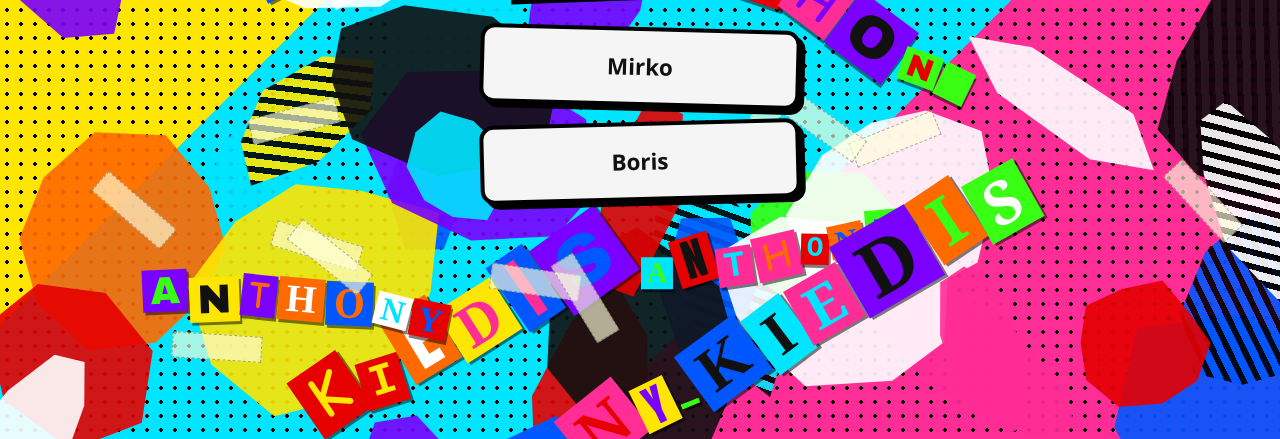
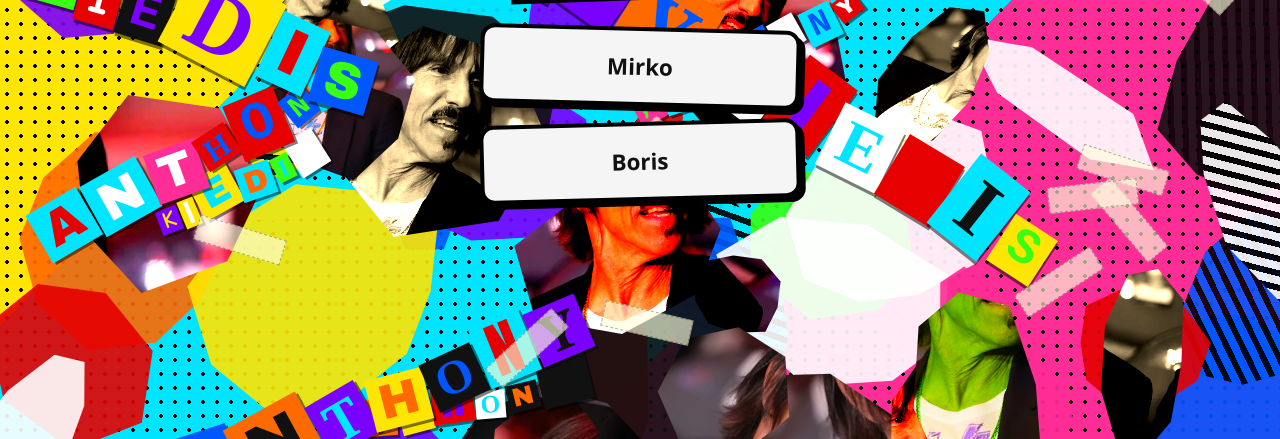
Before and after one commit to BomJacques/Birthday, a plain HTML site: page index.html in a window 1280 px wide. Shown: the part 361-800 px from the top of the page. Drawn offline with Linux system fonts and the light colour scheme.

Commit message:
Cut supplied photo into collage background
Co-Authored-By: Claude Sonnet 5.5 <noreply@anthropic.com>
Claude-Session: https://claude.ai/code/session_01DwZq1gevmvDJnMeXNxbSvh

```diff
--- a/index.html
+++ b/index.html
@@ -95,6 +95,17 @@
     });
     host.appendChild(row);
   }
+
+  // photo scraps cut from the supplied image
+  for (var q = 0; q < 22; q++) {
+    var ph = document.createElement('div'); ph.className = 'p';
+    var pw = 90 + r() * 180, phh = 90 + r() * 180, z = 1.2 + r() * 2.2;
+    ph.style.cssText = 'left:' + (r() * W - 40) + 'px;top:' + (r() * H - 40) + 'px;width:' + pw + 'px;height:' + phh + 'px;' +
+      'background-image:url(photo.webp);background-size:' + (pw * z) + 'px auto;background-position:' + (r() * 100) + '% ' + (r() * 100) + '%;' +
+      'transform:rotate(' + (r() * 80 - 40) + 'deg);clip-path:' + poly() + ';' +
+      'filter:' + pick(['contrast(1.6) saturate(2.5)','grayscale(1) contrast(1.8)','hue-rotate(' + Math.floor(r()*360) + 'deg) saturate(3)','none','sepia(1) contrast(1.4)']) + ';';
+    host.appendChild(ph);
+  }
   var names = ['ANTHONY','KIEDIS','ANTHONY KIEDIS','ANTHONY'];
   for (var j = 0; j < 9; j++) {
     ransom(pick(names), r() * W * .6 - 40, r() * H, 28 + r() * 40, r() * 60 - 30);
```
Also changed, not shown: photo.webp (added).
